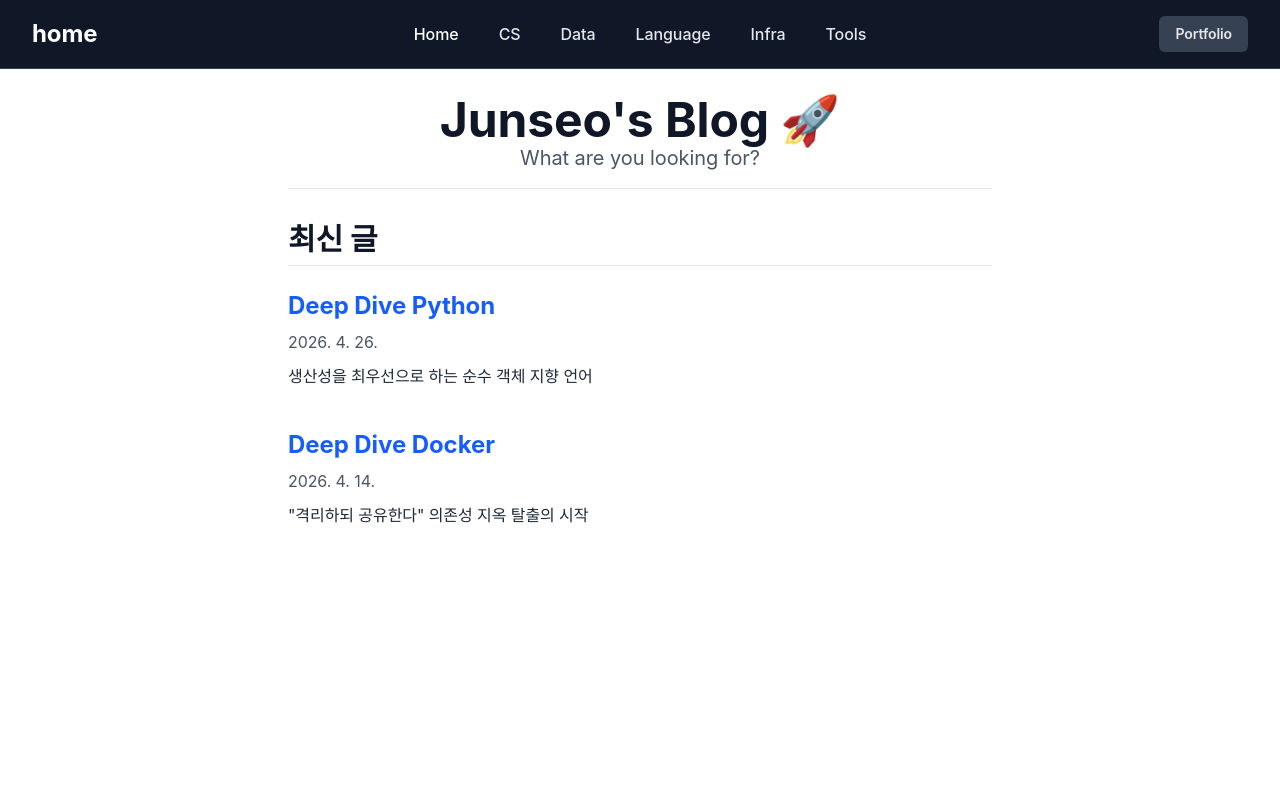
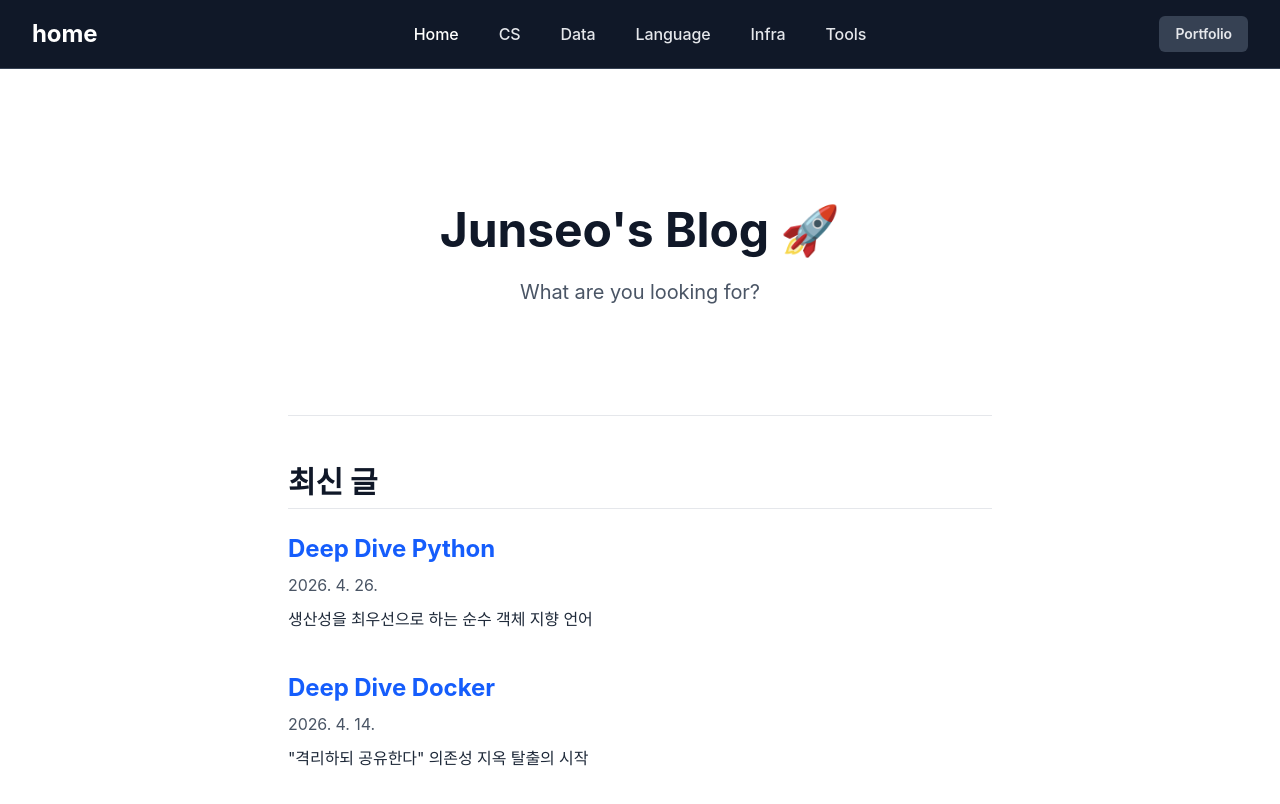
Before and after one commit to Junsesoon/junsesoon.github.io, a Next.js app: page / in a window 1280 px wide. Shown: the top 804 px of the page. Built offline with nearby package versions, Linux system fonts and the light colour scheme.

Commit message:
Fix: TOC  & hero section height fix

```diff
--- a/src/app/[category]/[id]/page.tsx
+++ b/src/app/[category]/[id]/page.tsx
@@ -73,7 +73,7 @@ export default async function PostPage({
     <div className="mx-auto grid max-w-6xl grid-cols-[minmax(0,1fr)_200px] gap-8 p-8 font-sans">
       <main className="min-w-0">
         <article>
-          <header className="mb-8">
+          <header className="mb-12 flex min-h-40 flex-col justify-center gap-4 border-b border-gray-200 py-10">
             <h1 className="mb-2 text-4xl">
               {postData.title || id.split('-').map(word => word.charAt(0).toUpperCase() + word.slice(1)).join(' ')}
             </h1>
--- a/src/app/[category]/page.tsx
+++ b/src/app/[category]/page.tsx
@@ -113,7 +113,7 @@ export default async function CategoryPage({ params, searchParams }: { params: P
 
   return (
     <main className="mx-auto max-w-3xl p-8 font-sans">
-      <header className="mb-8 border-b border-gray-200 pb-4">
+      <header className="mb-12 flex min-h-40 flex-col justify-center gap-4 border-b border-gray-200 py-10">
         <h1 className="mb-2 text-4xl">{formattedCategoryName}</h1>
         <p className="text-base text-gray-600">{formattedCategoryName} 관련 포스트</p>
       </header>
--- a/src/app/page.tsx
+++ b/src/app/page.tsx
@@ -8,7 +8,7 @@ export default async function Home({ searchParams }: { searchParams?: Promise<{
   const posts = getAllPosts(mode);
   return (
     <main className="mx-auto max-w-3xl p-8 font-sans">
-      <header className="mb-8 border-b border-gray-200 pb-4 text-center">
+      <header className="mb-12 flex min-h-80 flex-col justify-center gap-6 border-b border-gray-200 py-10 text-center">
         <h1 className="text-5xl">
           {mode === 'portfolio' ? "Junseo's Portfolio 🚀" : "Junseo's Blog 🚀"}
         </h1>
--- a/src/components/TOC.tsx
+++ b/src/components/TOC.tsx
@@ -8,7 +8,7 @@ export default function TOC({ headings }: TOCProps) {
   if (headings.length === 0) return null;
 
   return (
-      <aside className="sticky top-8 h-fit rounded-lg border border-gray-200 bg-gray-50 p-4">
+      <aside className="sticky top-40 h-fit rounded-lg border border-gray-200 bg-gray-50 p-4">
         <h3 className="mb-4 text-lg font-bold text-gray-800">
           Table of Contents
         </h3>
```
